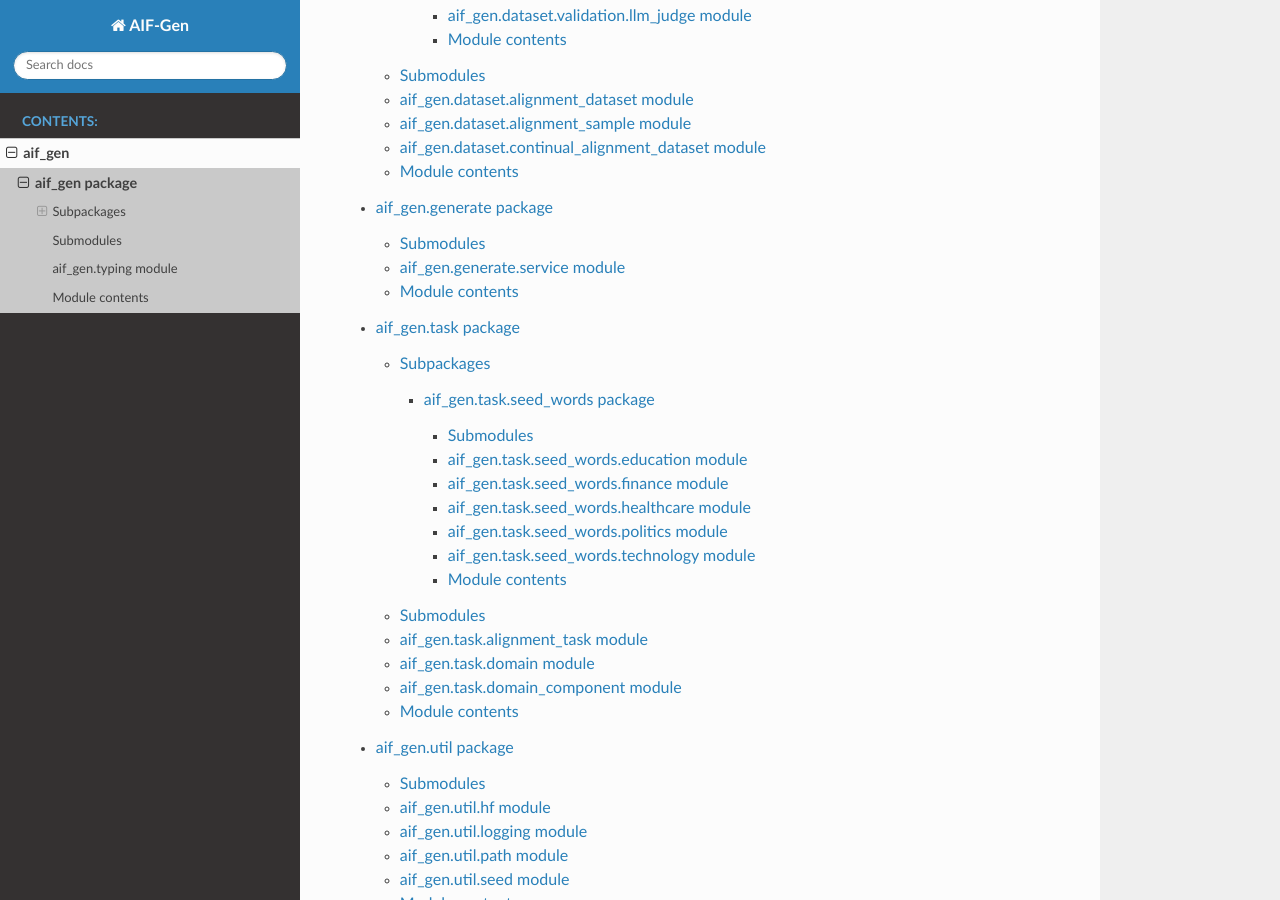
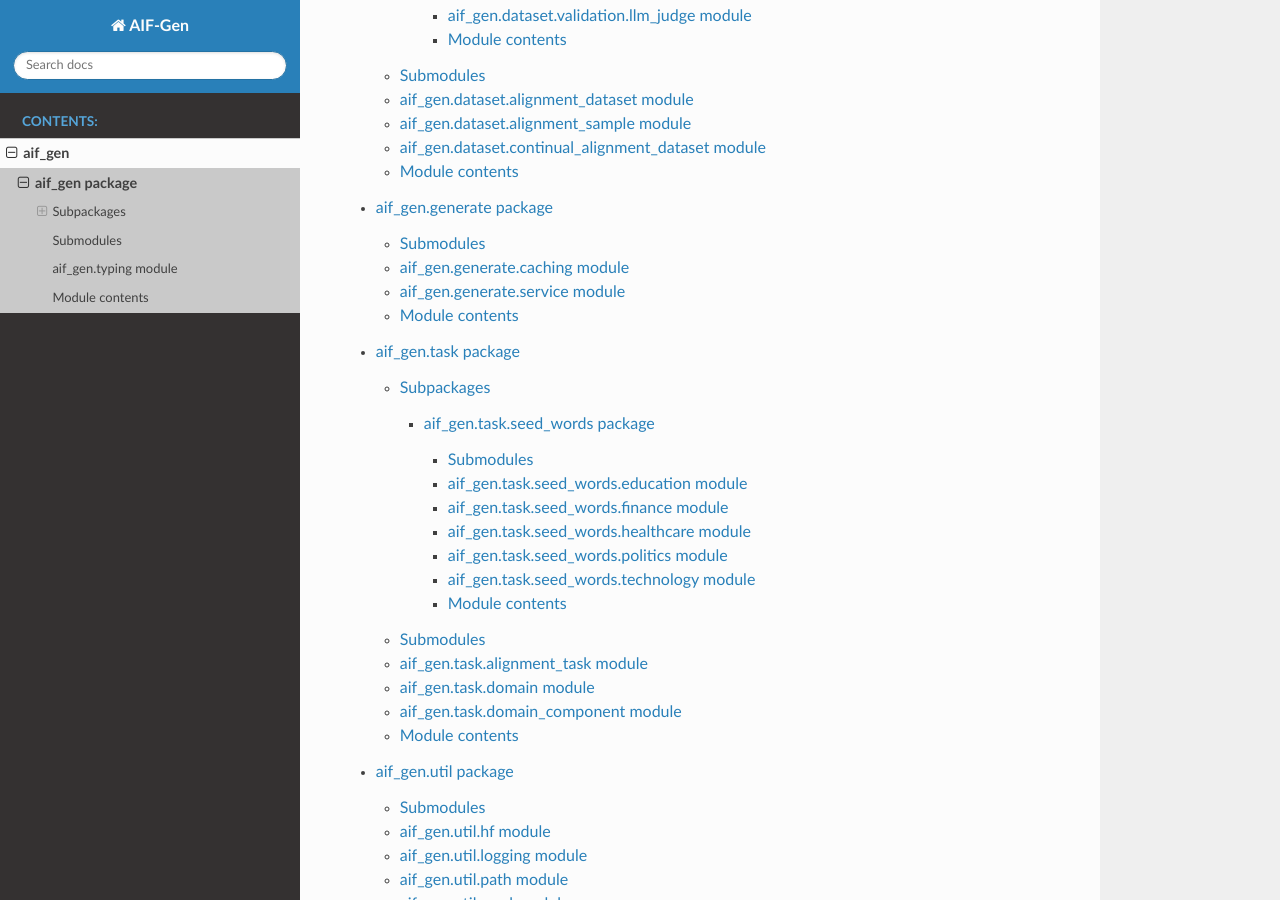
Before and after one commit to amgadelgamal/AIF-Gen, a Sphinx documentation site: the page built from docs/source/aif_gen.rst, in a window 1280 px wide and 900 px high, scrolled down 980 px. Built offline with Sphinx 7.4.7 and the Read the Docs theme 3.1.0, drawn with Linux system fonts in a browser that asks for light colours.

Commit message:
Upload new documentation

```diff
--- a/docs/source/aif_gen.generate.rst
+++ b/docs/source/aif_gen.generate.rst
@@ -3,6 +3,14 @@ aif\_gen.generate package
 
 Submodules
 ----------
+
+aif\_gen.generate.caching module
+--------------------------------
+
+.. automodule:: aif_gen.generate.caching
+   :members:
+   :undoc-members:
+   :show-inheritance:
 
 aif\_gen.generate.service module
 --------------------------------
```
Also changed, not shown: 1 other file.
